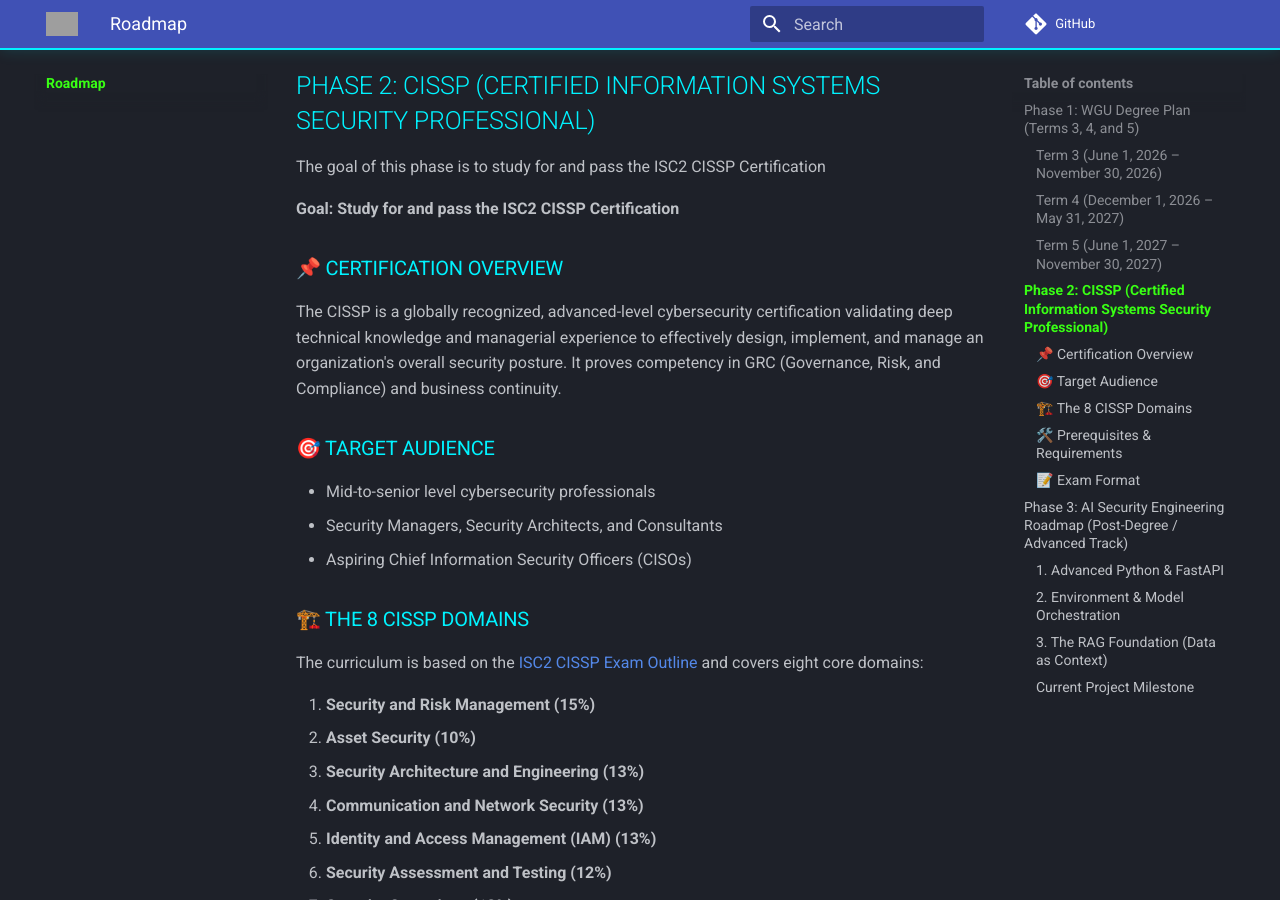
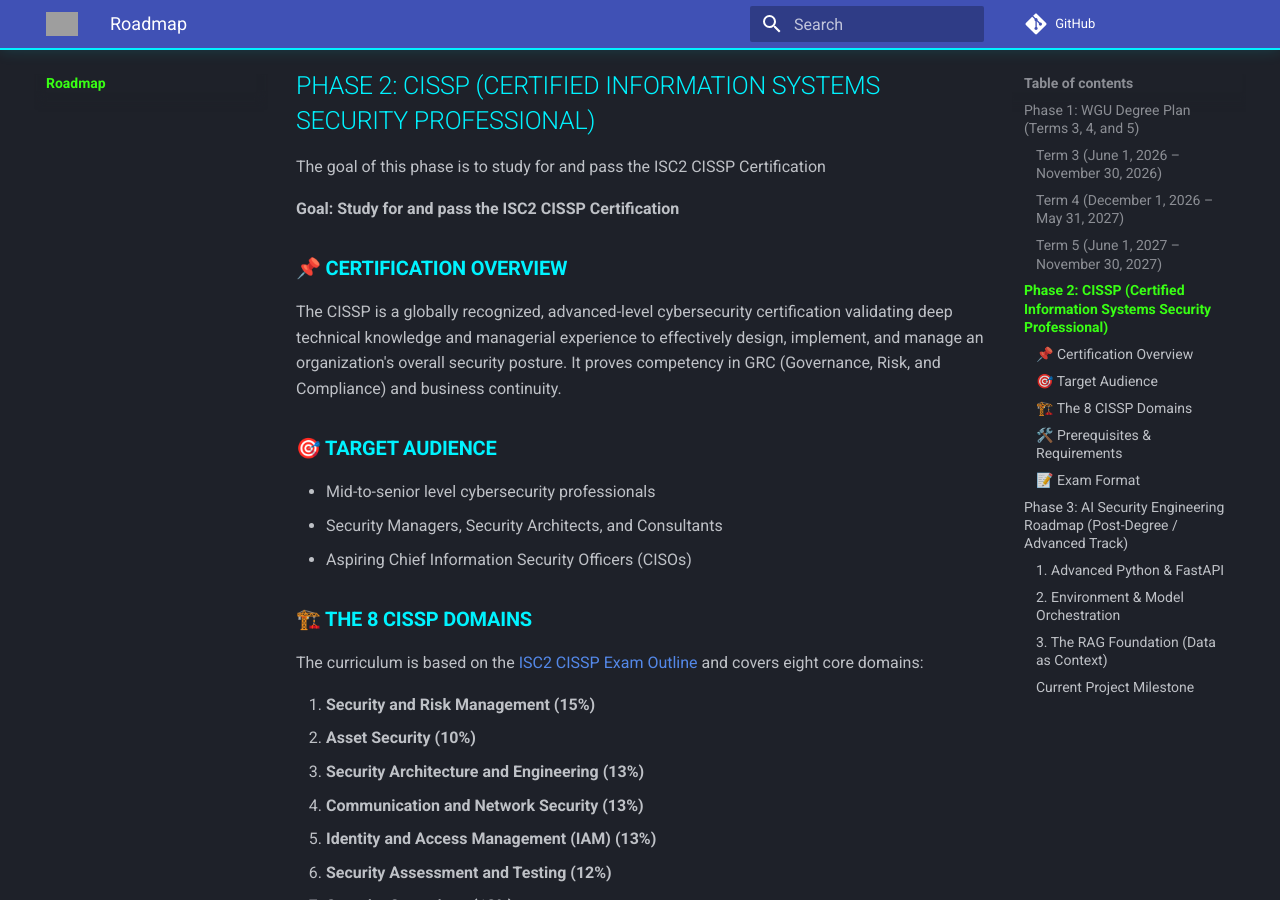
Before and after one commit to RootCauseSystems/website, an MkDocs documentation site: the page built from docs/roadmap.md, in a window 1280 px wide and 900 px high, scrolled down 936 px. Built offline with MkDocs 1.6.1 and Material for MkDocs 9.7.7, drawn with Linux system fonts in a browser that asks for light colours; comment, search, counter and statistics services are not loaded; grey boxes are pictures that could not be loaded.

Commit message:
Fixed font issue.

```diff
--- a/docs/roadmap.md
+++ b/docs/roadmap.md
@@ -28,15 +28,15 @@
 
 **Goal:** **Study for and pass the ISC2 CISSP Certification**
 
-### 📌 Certification Overview
+### **📌 Certification Overview**
 The CISSP is a globally recognized, advanced-level cybersecurity certification validating deep technical knowledge and managerial experience to effectively design, implement, and manage an organization's overall security posture. It proves competency in GRC (Governance, Risk, and Compliance) and business continuity.
 
-### 🎯 Target Audience
+### **🎯 Target Audience**
 * Mid-to-senior level cybersecurity professionals
 * Security Managers, Security Architects, and Consultants
 * Aspiring Chief Information Security Officers (CISOs)
 
-### 🏗️ The 8 CISSP Domains
+### **🏗️ The 8 CISSP Domains**
 The curriculum is based on the [ISC2 CISSP Exam Outline](https://www.isc2.org/certifications/cissp/cissp-certification-exam-outline) and covers eight core domains:
 
 1. **Security and Risk Management (15%)**
@@ -48,13 +48,13 @@
 7. **Security Operations (13%)**
 8. **Software Development Security (10%)**
 
-### 🛠️ Prerequisites & Requirements
+### **🛠️ Prerequisites & Requirements**
 To become fully certified, candidates must pass the exam and meet the following criteria:
 * **Experience:** Minimum of 5 years of cumulative, paid work experience in at least two of the 8 CISSP domains. *(Note: A 4-year college degree or holding certain other certifications can waive one year of experience).*
 * **Endorsement:** Requires endorsement by an active, certified ISC2 professional.
 * *Don't have the experience yet?* You can pass the exam to become an **Associate of ISC2** and gain up to 6 years to acquire the required experience.
 
-### 📝 Exam Format
+### **📝 Exam Format**
 * **Format:** Computer Adaptive Testing (CAT) for English exams
 * **Length:** 100 to 150 questions
 * **Time Limit:** 3 hours
```
